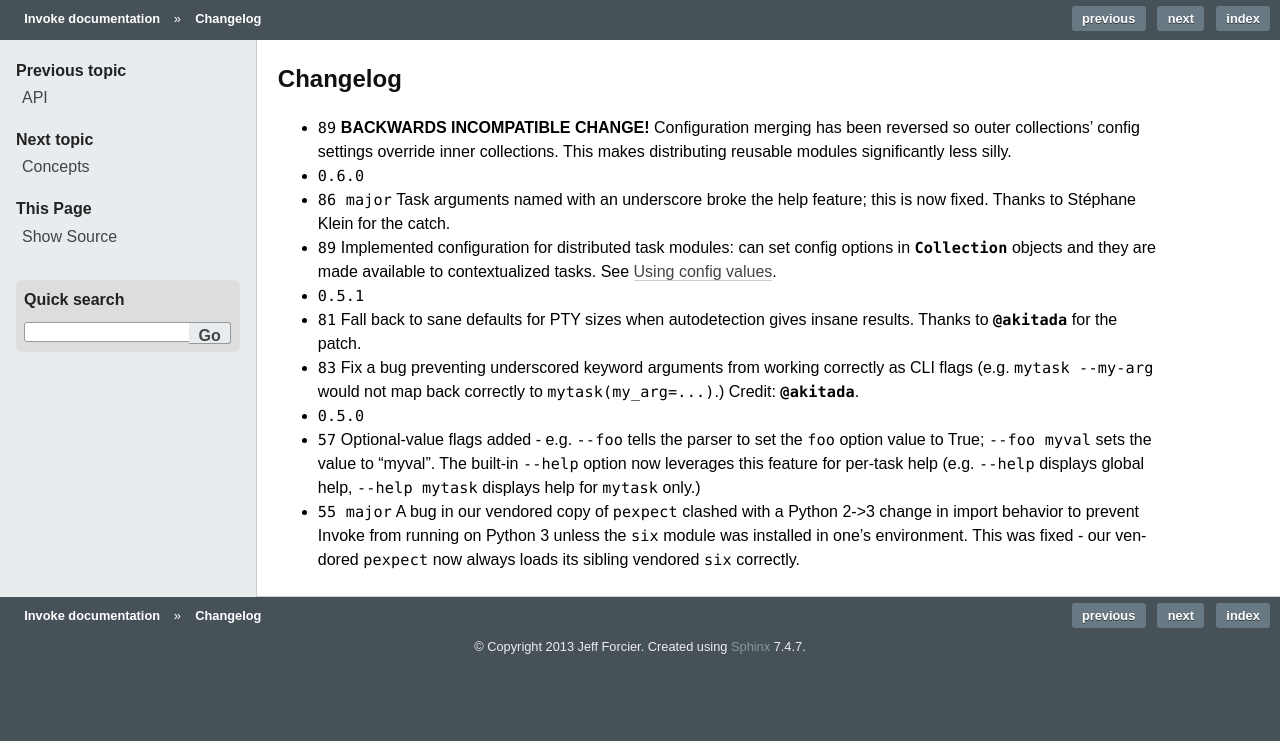
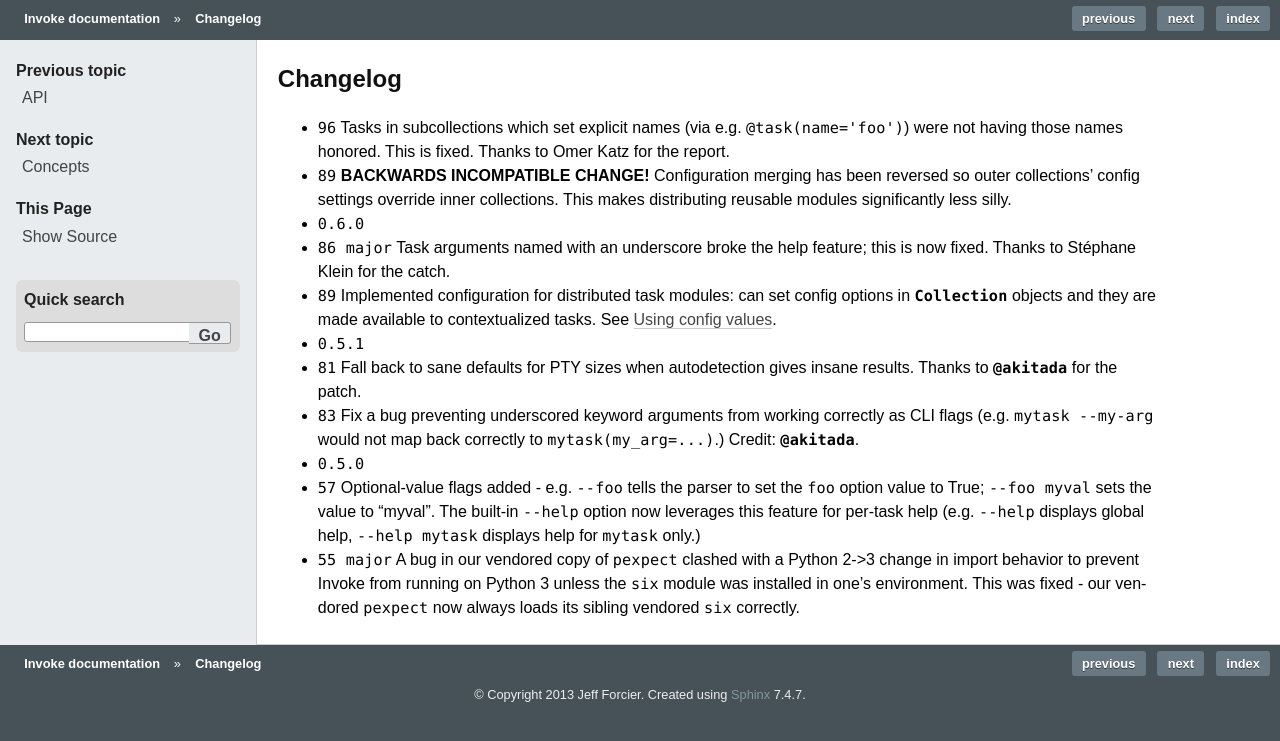
Before and after one commit to pyinvoke/invoke, a Sphinx documentation site: the page built from docs/changelog.rst, in a window 1280 px wide. Shown: the top 741 px of the page. Built offline with Sphinx 7.4.7, drawn with Linux system fonts in a browser that asks for light colours; cross-references to code outside the pages are shown as plain code.

Commit message:
Changelog re #96, fixes #96

```diff
--- a/docs/changelog.rst
+++ b/docs/changelog.rst
@@ -2,6 +2,9 @@
 Changelog
 =========
 
+* :bug:`96` Tasks in subcollections which set explicit names (via e.g.
+  ``@task(name='foo')``) were not having those names honored. This is fixed.
+  Thanks to Omer Katz for the report.
 * :bug:`89` **BACKWARDS INCOMPATIBLE CHANGE!** Configuration merging has been
   reversed so outer collections' config settings override inner collections.
   This makes distributing reusable modules significantly less silly.
```
